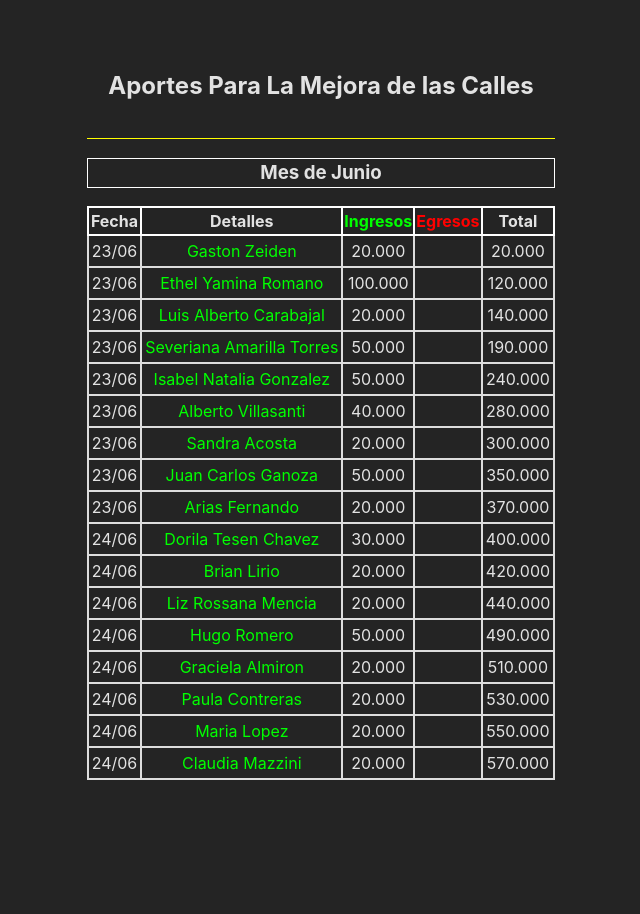
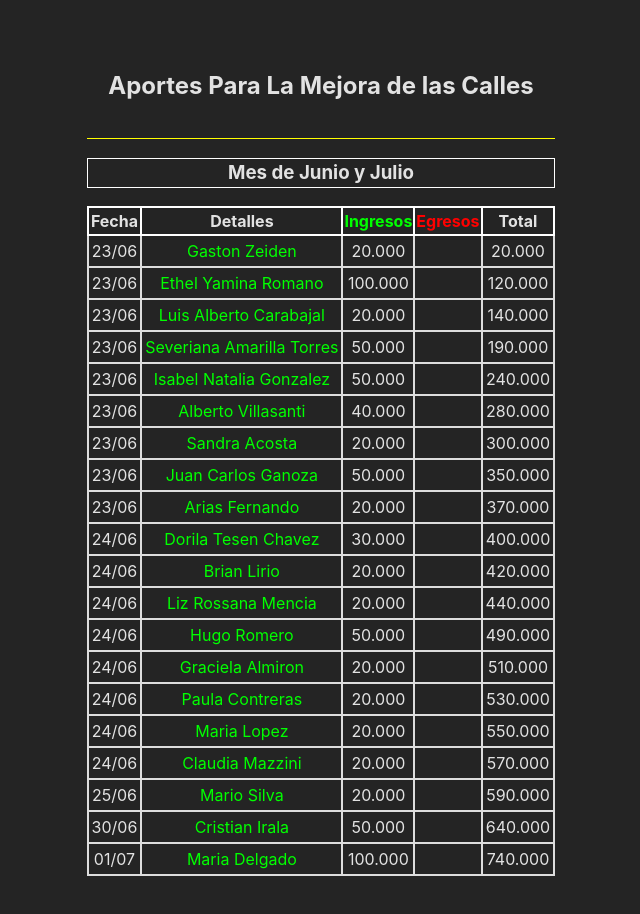
Before and after one commit to Dynezel/mejoras-calles-externas, a React (Vite) app: page / in a window 1280 px wide. Shown: the top 914 px of the page, without its empty margins (319-959 px from the left). Before the commit the page ends 828 px from the top, so only its background shows below. Built offline with nearby package versions, Linux system fonts and the light colour scheme.

Commit message:
Add files via upload

```diff
--- a/src/Components/Junio.jsx
+++ b/src/Components/Junio.jsx
@@ -3,7 +3,7 @@ import React from 'react'
 export default function Junio() {
     return (
         <div>
-            <h3>Mes de Junio</h3>
+            <h3>Mes de Junio y Julio</h3>
             <table>
                 <thead>
                     <tr>
@@ -174,6 +174,33 @@ export default function Junio() {
                         <td></td>
                         <td>570.000</td>
                     </tr>
+                    <tr>
+                        <td>25/06</td>
+                        <td className="ingresos">
+                            Mario Silva
+                        </td>
+                        <td>20.000</td>
+                        <td></td>
+                        <td>590.000</td>
+                    </tr>
+                    <tr>
+                        <td>30/06</td>
+                        <td className="ingresos">
+                            Cristian Irala
+                        </td>
+                        <td>50.000</td>
+                        <td></td>
+                        <td>640.000</td>
+                    </tr>
+                    <tr>
+                        <td>01/07</td>
+                        <td className="ingresos">
+                            Maria Delgado
+                        </td>
+                        <td>100.000</td>
+                        <td></td>
+                        <td>740.000</td>
+                    </tr>
                 </tbody>
             </table>
         </div >
```
